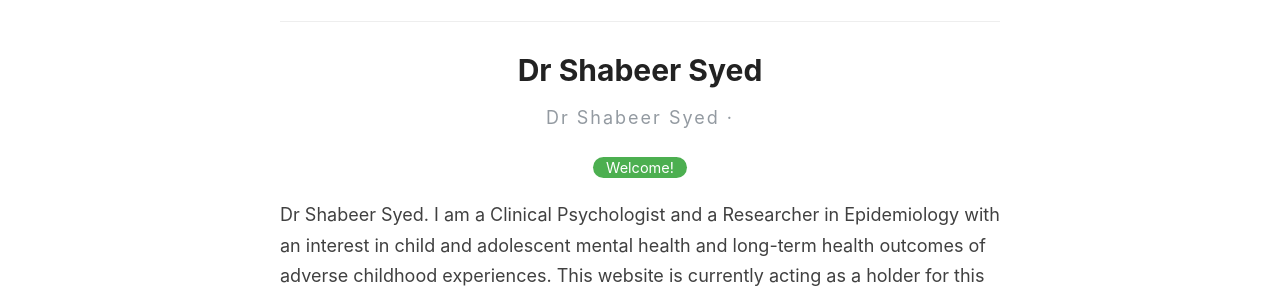
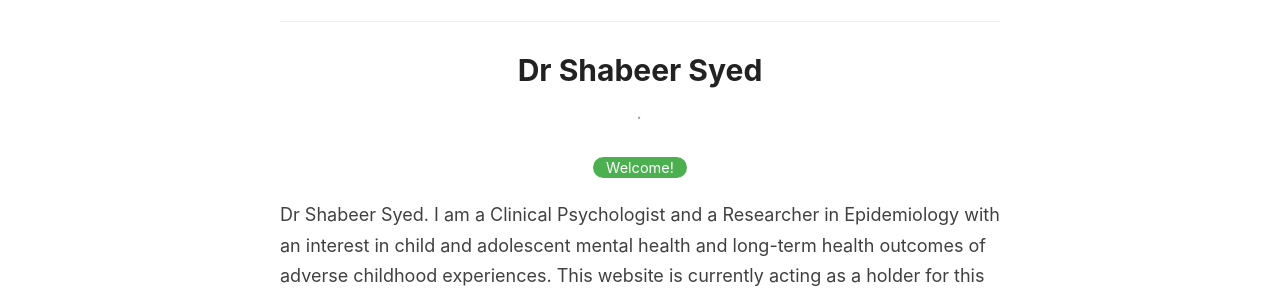
Before and after one commit to shabeer-syed/shabeersyed, a Jekyll site: the page built from index.md, in a window 1280 px wide. Shown: the part 142-439 px from the top of the page. Built offline with Jekyll 4.4.1, drawn with Linux system fonts in a browser that asks for light colours; comment, search, counter and statistics services are not loaded.

Commit message:
Update _config.yml

```diff
--- a/_config.yml
+++ b/_config.yml
@@ -6,7 +6,7 @@
 name: Dr Shabeer Syed
 
 # Name of the author
-author: Dr Shabeer Syed
+author:
 
 # Short bio or description (displayed in the header)
 description: Clinical Psychologist and Researcher in Epidemiology
```
